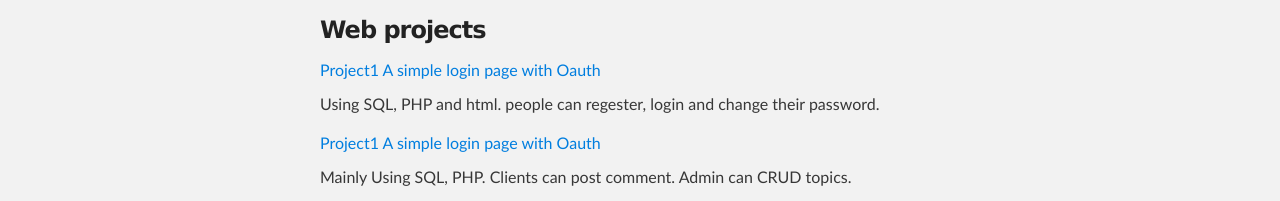
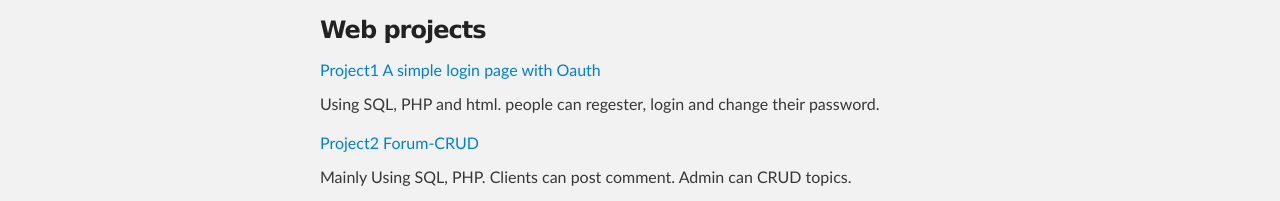
Before and after one commit to Patrickhack/Patrickhack.github.io, a plain HTML site: page index.html in a window 1280 px wide. Shown: the part 1222-1423 px from the top of the page. Drawn offline with Linux system fonts and the light colour scheme.

Commit message:
Update index.html

```diff
--- a/index.html
+++ b/index.html
@@ -49,7 +49,7 @@
 <a href="https://yuhaocode.github.io/a-simple-login-page-with-OAUTH/."> Project1 A simple login page with Oauth</a>
   <p>Using SQL, PHP and html.
   people can regester, login and change their password.</p>
-<a href="https://yuhaocode.github.io/forum-rbac/."> Project1 A simple login page with Oauth</a>
+<a href="https://yuhaocode.github.io/forum-rbac/."> Project2 Forum-CRUD</a>
   <p>Mainly Using SQL, PHP.
   Clients can post comment. Admin can CRUD topics.</p>
 
```
